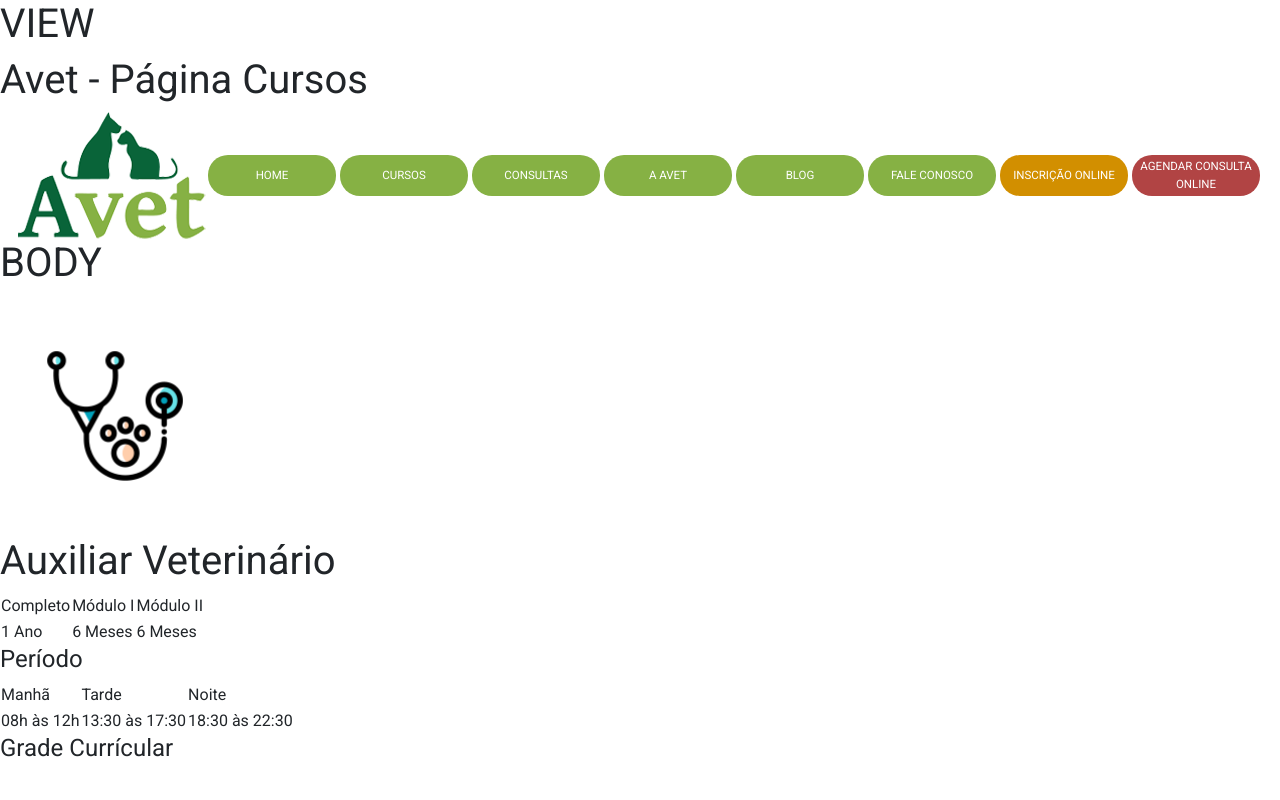
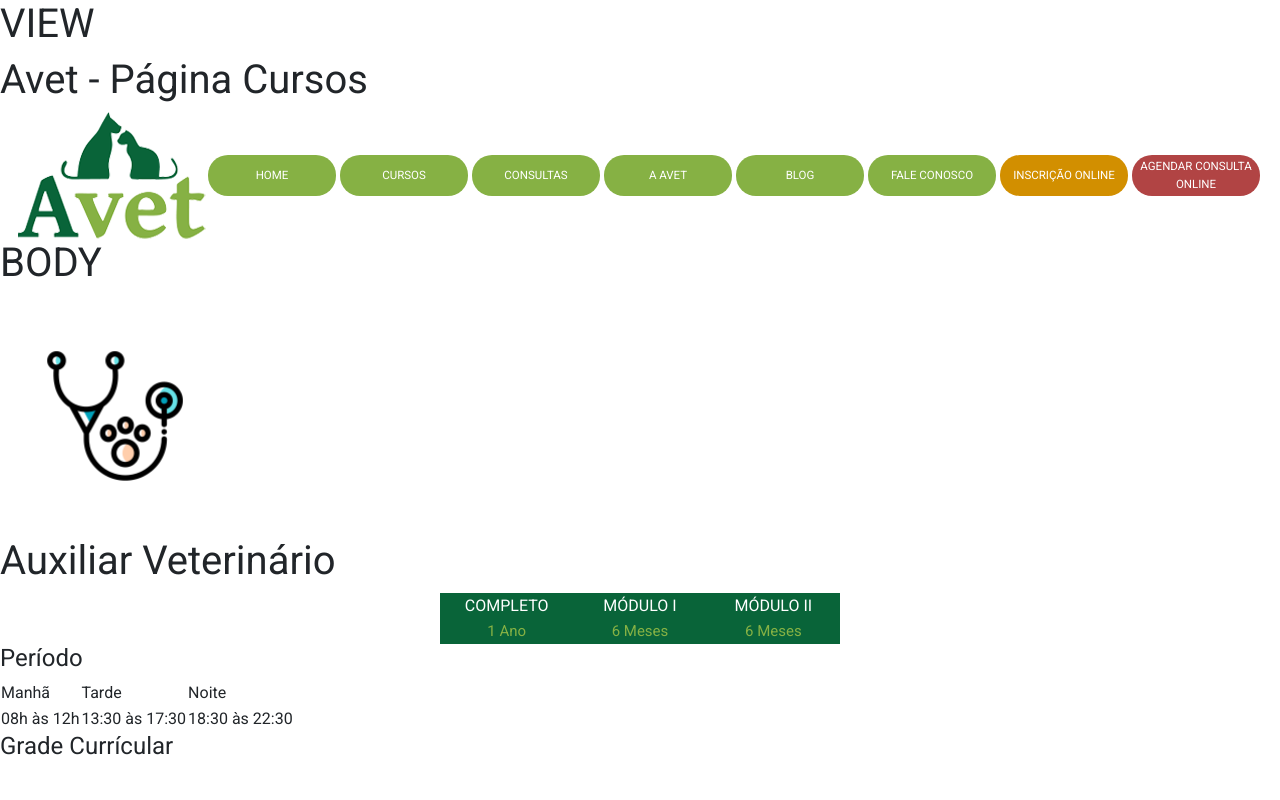
Before and after one commit to marcusviniciusmo/Avet_Cursos_Website, a React (Create React App) app in the folder frontend/: page /cursos in a window 1280 px wide. Shown: the top 800 px of the page. Built offline with nearby package versions, Linux system fonts and the light colour scheme.

Commit message:
CourseDuration component styling

```diff
--- a/frontend/src/components/CourseDuration/index.tsx
+++ b/frontend/src/components/CourseDuration/index.tsx
@@ -1,37 +1,50 @@
+import { ToUpperCaseText } from 'utils/Functions';
+import './styles.css';
+
 type Props = {
   infoHeader?: string,
   infoBody: string
 };
 
 function CourseDuration({ infoHeader, infoBody }: Props) {
+  const durationCardWidth = 400;
+
   const header = infoHeader?.split(',');
   const body = infoBody.split(',');
 
   return (
-    <>
-      <div>
+    <div id="courseDurationContainer">
       <tr>
         {
           header ?
             header.map((h) => {
               return (
-                  <td>{h}</td>
+                <td
+                  id='durationInfoHeader'
+                  style={{ width: (durationCardWidth / header.length) }}
+                >
+                  {ToUpperCaseText(h)}
+                </td>
               )
             })
-              : <td></td>
+            : <td id='courseDurationInfoNull' />
         }
       </tr>
       <tr>
         {
           body.map((b) => {
             return (
-                <td>{b}</td>
+              <td
+                id='durationInfoBody'
+                style={{ width: (durationCardWidth / body.length) }}
+              >
+                {b}
+              </td>
             )
           })
         }
       </tr>
     </div>
-    </>
   );
 };
 
--- /dev/null
+++ b/frontend/src/components/CourseDuration/styles.css
@@ -0,0 +1,28 @@
+div#courseDurationContainer {
+  background: #096439;
+  width: 400px;
+  margin: 0 auto;
+}
+
+div#courseDurationContainer tr {
+  display: flex;
+  flex-direction: row;
+  justify-content: space-between;
+}
+
+div#courseDurationContainer tr td {
+  text-align: center;
+}
+
+div#courseDurationContainer td#durationInfoHeader {
+  color: #FFFFFF;
+}
+
+div#courseDurationContainer td#durationInfoBody {
+  color: #86B144;
+  font-size: 15px;
+}
+
+div#courseDurationContainer td#courseDurationInfoNull {
+  height: 24px;
+}
```
Lines whose indentation alone changed are shown as unchanged.
